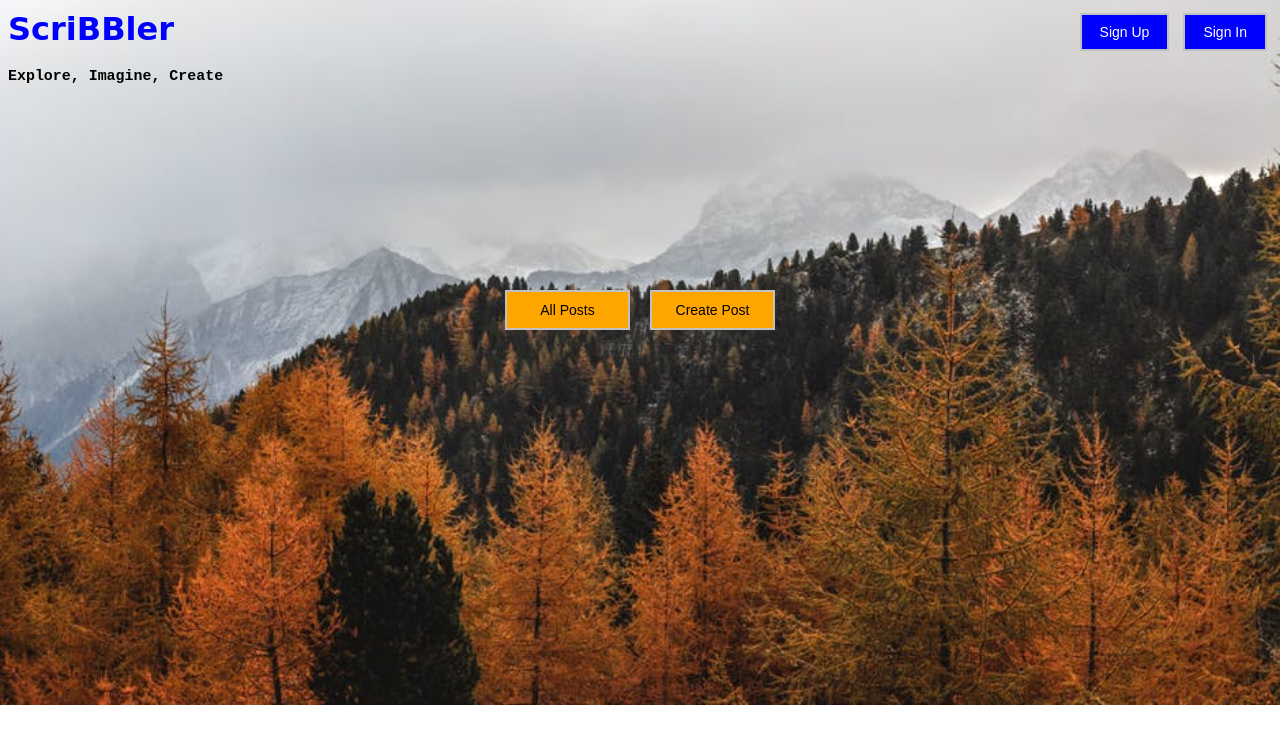
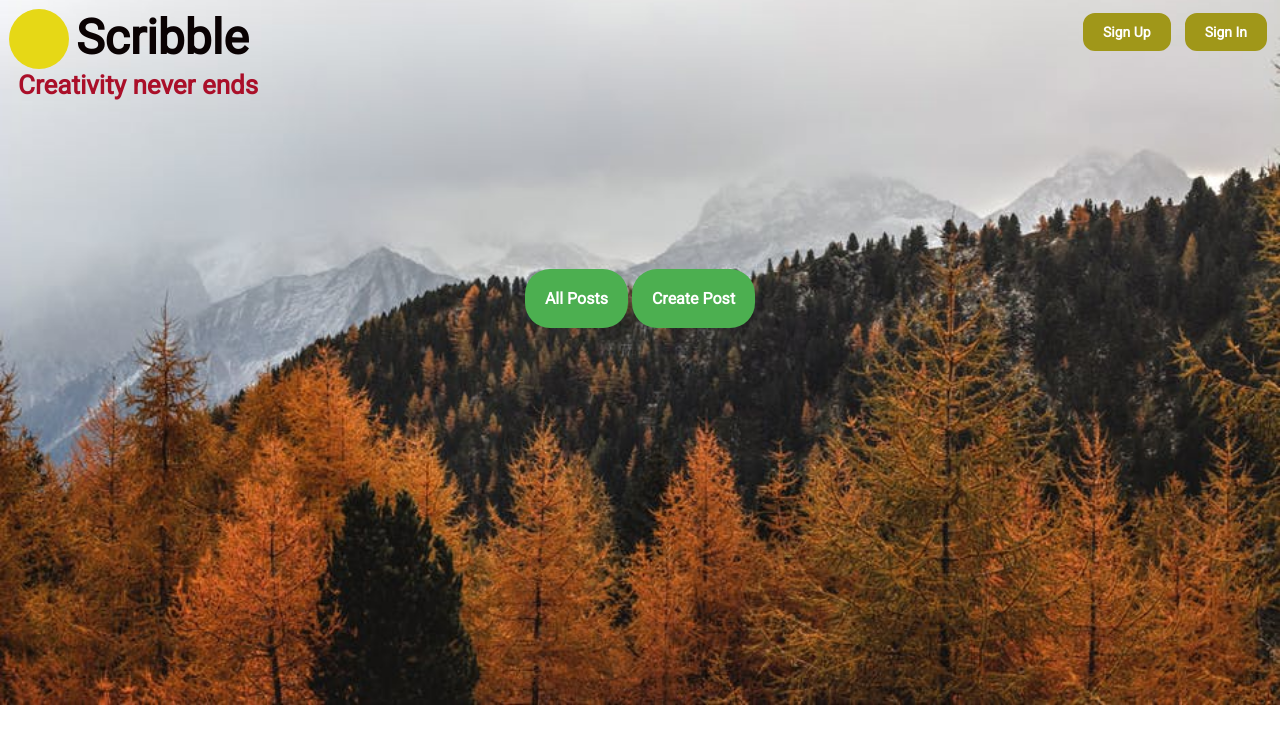
Before and after one commit to eshaanuraj/Project_Scribbler, a plain HTML site: page index.html in a window 1280 px wide. Drawn offline with Linux system fonts and the light colour scheme.

Commit message:
Updated the styles and colors in the CSS file and re-designed the Html content

```diff
--- a/index.html
+++ b/index.html
@@ -15,8 +15,17 @@
     <!-- TODO: Include all your code for the header and home page here -->
     <div id="header">
         <div id="headingText">
-            <div id="scribblerText"><h1>ScriBBler</h1></div>
-            <div id="tagLine"><h5>Explore, Imagine, Create</h5></div>
+            <div class="row">
+                <div class="column" >
+                    <span class="btnRound" ></span>
+                </div>
+                <div class="column" >
+                    <span class="headingText" >Scribble</span>
+                </div>
+            </div>
+            <div id="tagLine">
+                <span >Creativity never ends</span>
+            </div>
         </div>
         <div id="btnSignGroup">
             <button class="btnSign">Sign Up</button>
--- a/styles/index.css
+++ b/styles/index.css
@@ -18,33 +18,37 @@ body{
     justify-content: space-between;
 }
 
-#scribblerText {
-    font-family: 'Montez', cursive;
-    color: blue;
-}
-
 #tagLine {
-    font-family: 'Ubuntu Mono', monospace;
-    color: black;
-    font-size: large;
-    font-weight: 200;
-
+    display: flex;
+    flex-direction: column;
+    align-items: flex-start;
+    align-content: stretch;
+    justify-content:flex-start;
+    font-family: 'Roboto', sans-serif;
+    color: rgb(170, 15, 41);
+    font-size:26px;
+    font-weight: bold;
+    line-height: 2px;
+    margin-top: 2px;
+    margin-left: 10px;
 }
 
 #headingText {
-    display: flex;
-    flex-direction: column;
-    align-items: flex-start;
-    justify-content:flex-start;
-    line-height: 0px;
+    font-family: 'Roboto', sans-serif;
+    color: rgb(10, 2, 3);
+    font-size:48px;
+    font-weight: bold;
+
 }
 
 .btnSign {
 
-    background-color: blue;
+    background-color: #a09719;
     color: #fff;
     margin: 5px;
+    font-family:'Roboto', sans-serif;
     font-size: 14px;
+    font-weight: bold;
     border: solid;
     border: 2px;
     border-style: solid;
@@ -52,7 +56,8 @@ body{
     padding-bottom:9px;
     padding-left:18px;
     padding-right:18px;
-    border-color: silver;
+    border-color:#a09719;
+    border-radius: 12px;
 }
 
 #btnPostsGroup{
@@ -65,18 +70,41 @@ body{
 }
 
 .btnPosts{
-    background-color: orange;
-    color: black;
-    margin: 10px;
-    font-size: 14px;
-    border: solid;
-    border: 2px;
-    width: 125px;
-    border-style: solid;
-    padding-top:10px;
-    padding-bottom:10px;
-    padding-left:10px;
-    padding-right:10px;
-    border-color: silver;
+    background-color: #4CAF50;
+    border: none;
+    color: white;
+    padding: 20px;
+    text-align: center;
+    text-decoration: none;
+    display: inline-block;
+    font-family:'Roboto', sans-serif;
+    font-size: 16px;
+    font-weight: bold;
+    margin: 4px 2px;
+    border-radius: 25px;
+}
+.btnRound{
+    display: flex;
+    flex-direction: column;
+    align-items: flex-start;
+    align-content: center;
+    background-color: #e6d816;
+    border: none;
+    padding: 30px;
+    text-align: center;
+    text-decoration: none;
+    display: inline-block;
+    border-radius: 50px;
+}
+.column {
+    float: left;
+    width: 26%;
+    padding: 1px;
+  }
 
-}
+  /* Clearfix (clear floats) */
+  .row::after {
+    content: "";
+    clear: both;
+    display: table;
+  }
```
Also changed, not shown: images/scribbler_dot.png (added).
